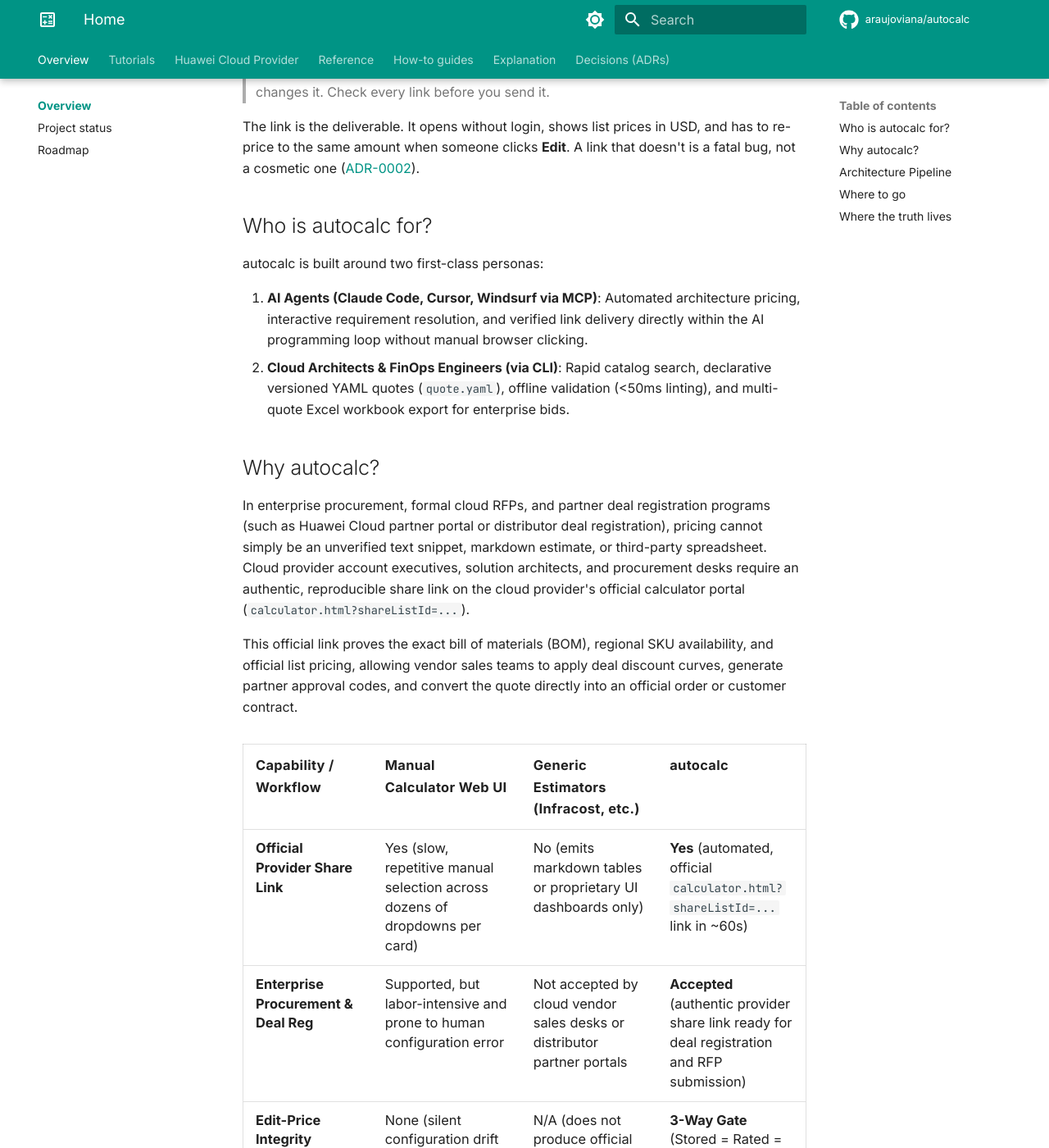
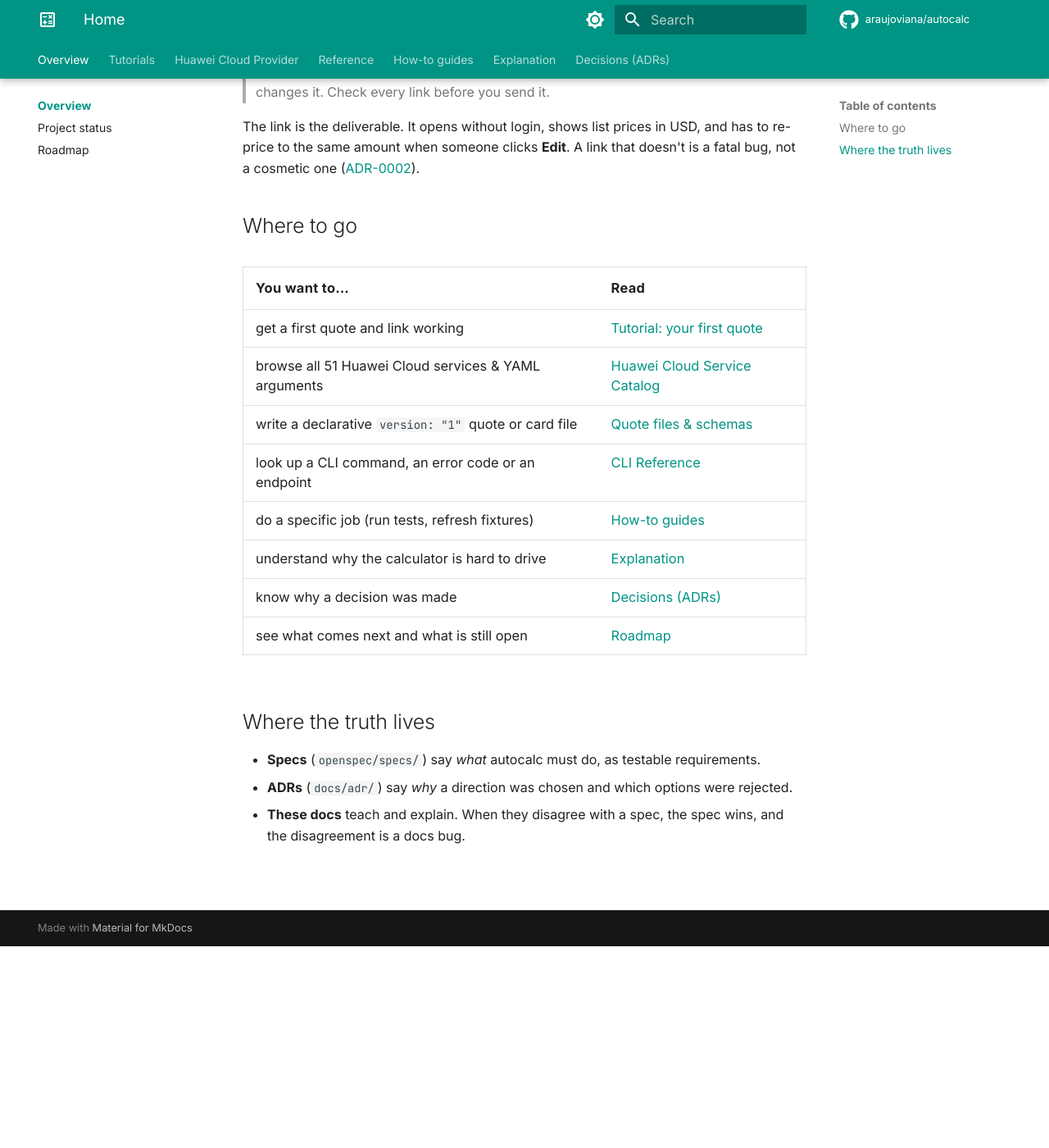
Before and after one commit to araujoviana/autocalc, an MkDocs documentation site: the page built from docs/index.md, in a window 1280 px wide and 1400 px high, scrolled down 246 px. Shown: the whole window at 82% size. Built offline with MkDocs 1.6.1 and Material for MkDocs 9.7.7, drawn with Linux system fonts in a browser that asks for light colours; comment, search, counter and statistics services are not loaded; some of the changed text lies outside the part shown.

Commit message:
docs: strip verbose AI filler text from index and README

````diff
--- a/docs/index.md
+++ b/docs/index.md
@@ -9,73 +9,6 @@
 The link is the deliverable. It opens without login, shows list prices in USD, and has to
 re-price to the same amount when someone clicks **Edit**. A link that doesn't is a fatal bug,
 not a cosmetic one ([ADR-0002](adr/0002-share-link-is-the-deliverable.md)).
-
-## Who is autocalc for?
-
-autocalc is built around two first-class personas:
-
-1. **AI Agents (Claude Code, Cursor, Windsurf via MCP)**:
-   Automated architecture pricing, interactive requirement resolution, and verified link delivery directly within the AI programming loop without manual browser clicking.
-2. **Cloud Architects & FinOps Engineers (via CLI)**:
-   Rapid catalog search, declarative versioned YAML quotes (`quote.yaml`), offline validation (<50ms linting), and multi-quote Excel workbook export for enterprise bids.
-
-## Why autocalc?
-
-In enterprise procurement, formal cloud RFPs, and partner deal registration programs (such as Huawei Cloud partner portal or distributor deal registration), pricing cannot simply be an unverified text snippet, markdown estimate, or third-party spreadsheet. Cloud provider account executives, solution architects, and procurement desks require an authentic, reproducible share link on the cloud provider's official calculator portal (`calculator.html?shareListId=...`).
-
-This official link proves the exact bill of materials (BOM), regional SKU availability, and official list pricing, allowing vendor sales teams to apply deal discount curves, generate partner approval codes, and convert the quote directly into an official order or customer contract.
-
-| Capability / Workflow | Manual Calculator Web UI | Generic Estimators (Infracost, etc.) | autocalc |
-| :--- | :--- | :--- | :--- |
-| **Official Provider Share Link** | Yes (slow, repetitive manual selection across dozens of dropdowns per card) | No (emits markdown tables or proprietary UI dashboards only) | **Yes** (automated, official `calculator.html?shareListId=...` link in ~60s) |
-| **Enterprise Procurement & Deal Reg** | Supported, but labor-intensive and prone to human configuration error | Not accepted by cloud vendor sales desks or distributor partner portals | **Accepted** (authentic provider share link ready for deal registration and RFP submission) |
-| **Edit-Price Integrity Verification** | None (silent configuration drift or dropped parameters when opening link) | N/A (does not produce official calculator cards) | **3-Way Gate** (Stored = Rated = Headless Edit, or auto-deleted) |
-| **Declarative Infrastructure Quotes** | None (ephemeral browser session state lost on timeout) | Terraform / HCL code only | **Declarative YAML** (`quote.yaml`, strict physical units, `quote.lock.yaml`) |
-| **AI Agent Integration** | Impossible (requires interactive browser automation and CAPTCHA handling) | Webhooks or CI-only | **Native MCP Server** (Claude Code, Cursor, Windsurf via stdio) |
-| **Multi-Quote Workbook Export** | One-by-one manual spreadsheet export | Git pull request diff summaries | **Automated Excel Export** (Quotes, Decisions, Resources, Totals) |
-
-## Architecture Pipeline
-
-```mermaid
-flowchart TD
-    subgraph Inputs["1. Declarative Inputs & Personas"]
-        Agent["AI Agents (Claude Code, Cursor, Windsurf via MCP)"]
-        Engineer["Cloud Architects & FinOps (via CLI)"]
-        YAML["quote.yaml (Version '1', Strict Units, Templates)"]
-        Agent --> YAML
-        Engineer --> YAML
-    end
-
-    subgraph Compiler["2. Core Compiler & Lock Contract"]
-        Validator["Pre-flight Unit & Schema Validator (<50ms)"]
-        Expander["Template & Environment Expander (Offline)"]
-        Solver["Catalog Resolver & Anomaly Guard"]
-        Lockfile["quote.lock.yaml (Pinned SKUs & Price Hash)"]
-        YAML --> Validator
-        Validator --> Expander
-        Expander --> Solver
-        Solver <--> Lockfile
-    end
-
-    subgraph AntiCorruption["3. Vendor Anti-Corruption Layer & Verification"]
-        Rating["Anonymous Rating API (Fast Catalog Price)"]
-        Encoder["Headless Browser Card Encoder"]
-        Gate{"3-Way Edit Gate (Stored == Rated == Edit)"}
-        Solver --> Rating
-        Solver --> Encoder
-        Rating --> Gate
-        Encoder --> Gate
-    end
-
-    subgraph Deliverables["4. Deliverables"]
-        ShareLink["Verified Official Share Link (calculator.html?shareListId=...)"]
-        Excel["Multi-Quote Excel Workbook (Quotes, Decisions, Resources, Totals)"]
-        Rollback["Auto-Rollback (List Deleted from Account on Mismatch)"]
-        Gate -->|"Pass"| ShareLink
-        Gate -->|"Mismatch"| Rollback
-        ShareLink --> Excel
-    end
-```
 
 ## Where to go
 
````
Also changed, not shown: README.md (+0 -20 lines).
